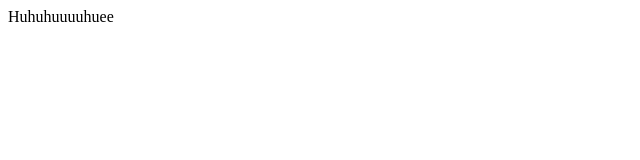
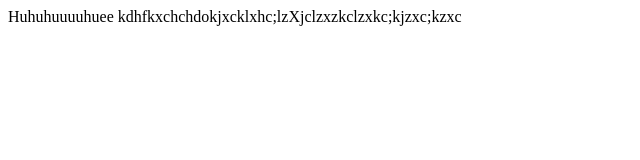
Before and after one commit to ahmadhaqofficial/community, a plain HTML site: page index.html in a window 1280 px wide. Shown: the whole page, without its empty margins (0-640 px from the left). Drawn offline with Linux system fonts and the light colour scheme.

Commit message:
Update index.html

```diff
--- a/index.html
+++ b/index.html
@@ -7,6 +7,6 @@
     <title>github achievment</title>
   </head>
   <body>
-    Huhuhuuuuhuee
+    Huhuhuuuuhuee kdhfkxchchdokjxcklxhc;lzXjclzxzkclzxkc;kjzxc;kzxc
   </body>
 </html>
```
